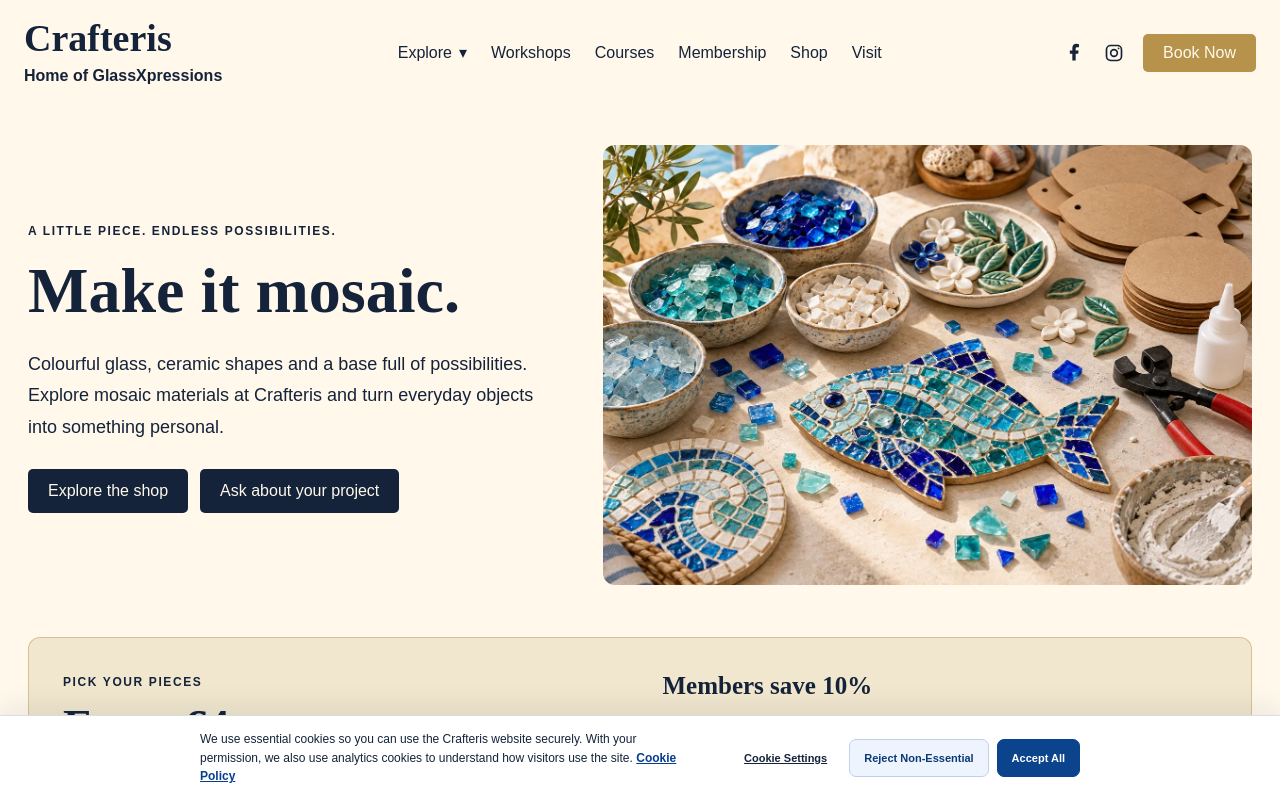
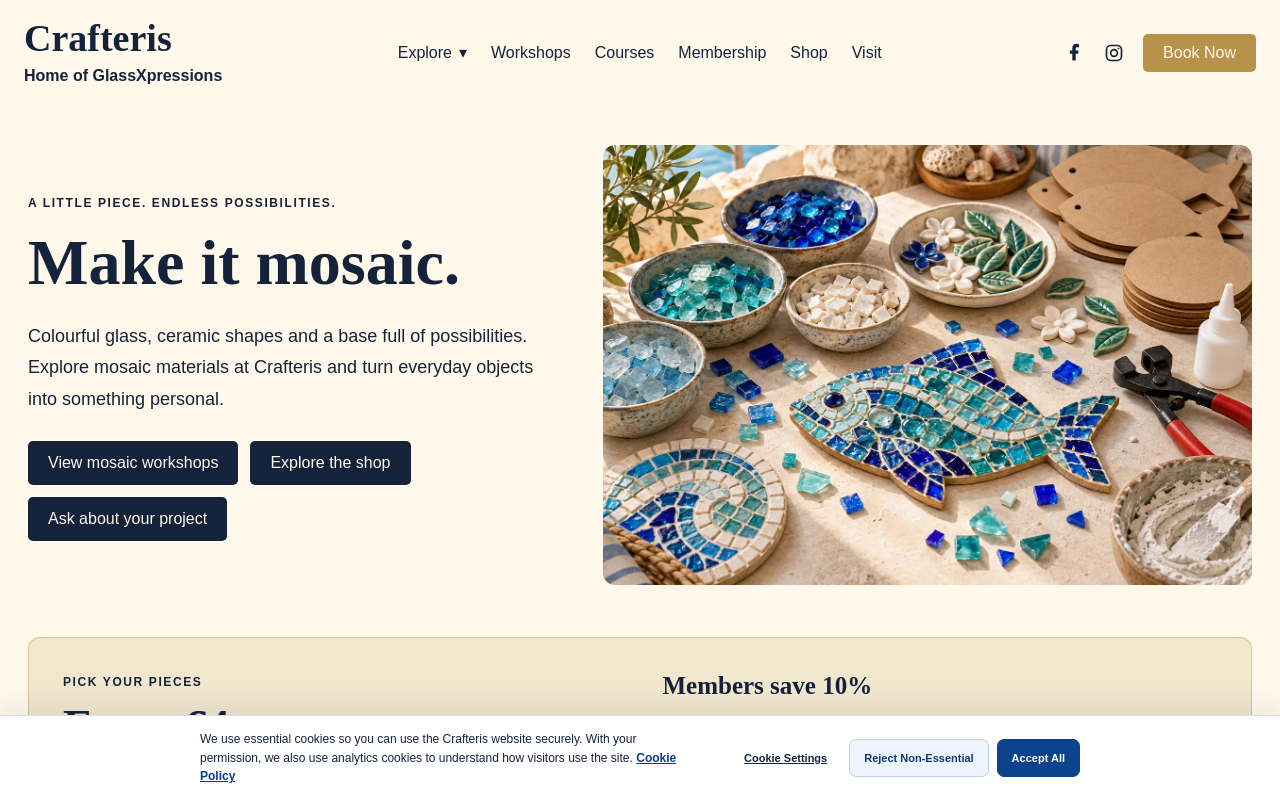
Before and after one commit to guzzep/crafteris-studio-website, a Next.js app: page /mosaic in a window 1280 px wide. Shown: the top 798 px of the page. Built offline with nearby package versions, Linux system fonts and the light colour scheme; no server answers; the database is empty.

Commit message:
Add mosaic workshop shortcuts with category filtering

```diff
--- a/src/app/mosaic/page.tsx
+++ b/src/app/mosaic/page.tsx
@@ -4,10 +4,10 @@ import Footer from "@/components/Footer";
 import styles from "./mosaic.module.css";
 export const metadata = { title: "Mosaic materials, bases & inspiration | Crafteris", description: "Explore 180 mosaic shapes and colours, bases and creative project ideas at Crafteris, home to GlassXpressions. Mosaic pieces from €4 per 100g." };
 export default function Page() { return <><Header /><main className={styles.main}>
-<section className={styles.hero}><div><p className={styles.eyebrow}>A little piece. Endless possibilities.</p><h1>Make it mosaic.</h1><p>Colourful glass, ceramic shapes and a base full of possibilities. Explore mosaic materials at Crafteris and turn everyday objects into something personal.</p><div className={styles.actions}><Link href="/shop">Explore the shop</Link><Link href="/contact">Ask about your project</Link></div></div><figure><img src="/mosaic/mosaic-worktable.webp" alt="Mosaic fish project surrounded by colourful pieces, shaped bases and tools" /></figure></section>
+<section className={styles.hero}><div><p className={styles.eyebrow}>A little piece. Endless possibilities.</p><h1>Make it mosaic.</h1><p>Colourful glass, ceramic shapes and a base full of possibilities. Explore mosaic materials at Crafteris and turn everyday objects into something personal.</p><div className={styles.actions}><Link href="/workshops?category=mosaic">View mosaic workshops</Link><Link href="/shop">Explore the shop</Link><Link href="/contact">Ask about your project</Link></div></div><figure><img src="/mosaic/mosaic-worktable.webp" alt="Mosaic fish project surrounded by colourful pieces, shaped bases and tools" /></figure></section>
 <section className={styles.pricing} aria-label="Mosaic prices"><div><p className={styles.eyebrow}>Pick your pieces</p><h2>From €4 <span>per 100g</span></h2><p>Mosaic pieces are sold by weight. Choose the colours and shapes you need for your project.</p></div><div><h3>Members save 10%</h3><p>Existing Crafteris members receive 10% off most shop purchases. You can shop for mosaic materials without a studio membership.</p></div><p className={styles.note}>The starting price applies to mosaic pieces. Prices vary by range; bases, adhesive, grout and tools are priced separately. We’ll confirm your total before you buy, including any discount exclusions.</p></section>
 <section className={styles.section}><p className={styles.eyebrow}>Build your colour palette</p><h2>180 shapes and colours to explore</h2><div className={styles.materials}><img src="/mosaic/mosaic-variety-natural.webp" alt="Colourful glass and ceramic mosaic pieces including leaves, petals, rounds, squares and decorative shapes" /><div><h3>Small pieces. Plenty of character.</h3><p>Explore glass and ceramic mosaic pieces, from squares and rounds to leaves, petals and decorative shapes. Mix colours, finishes and textures to make a design your own.</p><p>Whether you’re starting your first coaster or planning a larger piece, ask us about suitable materials, tools and finishing supplies.</p><Link href="/contact">Check colours and availability →</Link></div></div></section>
 <section className={styles.section}><p className={styles.eyebrow}>Start with a shape</p><h2>A base for your imagination</h2><div className={styles.materials}><figure><img className={styles.basesPhoto} src="/mosaic/bases-selection.webp" alt="A selection of undecorated fish-shaped MDF bases, round bamboo bases and a square base on a craft table" /></figure><div><h3>You choose the shape. Make it your own.</h3><p>Start with a simple round or square base, or try a playful shape. Add your own colours and patterns to create a decorative piece that feels personal.</p><p>Choose your base and mosaic pieces separately, then ask us about suitable adhesive, grout and finishing supplies for your project.</p><Link href="/contact">Ask about bases and availability →</Link></div></div><p className={styles.caption}>Shapes and availability may vary.</p></section>
 <section className={styles.section}><p className={styles.eyebrow}>Imagine the finished piece</p><h2>From loose pieces to something you’ll love</h2><p>Give a mirror a colourful frame, decorate a planter or create a piece for your home. Bring us your idea and we’ll help you choose where to start.</p><div className={styles.inspiration}><figure><img src="/mosaic/mirror-inspiration.webp" alt="Circular mirror decorated with turquoise, cream and ochre mosaic pieces" /><figcaption>A mirror with your own colour story</figcaption></figure><figure><img src="/mosaic/planter-inspiration.webp" alt="Blue and turquoise mosaic planter beside a flower-pattern mosaic coaster" /><figcaption>Planters, coasters and everyday colour</figcaption></figure></div></section>
-<section className={styles.cta}><h2>Let’s piece your next project together.</h2><p>Visit the shop for materials, choose a base, or discover a guided mosaic workshop.</p><div className={styles.actions}><Link href="/contact">Visit or contact us</Link><Link href="/workshops">Explore workshops</Link></div></section>
+<section className={styles.cta}><h2>Let’s piece your next project together.</h2><p>Visit the shop for materials, choose a base, or discover a guided mosaic workshop.</p><div className={styles.actions}><Link href="/contact">Visit or contact us</Link><Link href="/workshops?category=mosaic">View mosaic workshops</Link></div></section>
 </main><Footer /></>; }
--- a/src/app/workshops/page.tsx
+++ b/src/app/workshops/page.tsx
@@ -16,6 +16,11 @@ export default function WorkshopsPage() {
   const supabase = useMemo(() => createClient(), []);
   const [workshops,setWorkshops] = useState<CatalogueWorkshop[]>(workshopCatalogue);
   const [filter,setFilter] = useState("All");
+  useEffect(() => {
+    const category = new URLSearchParams(window.location.search).get("category");
+    const matching = filters.find(name => name.toLowerCase() === category?.toLowerCase());
+    if (matching) setFilter(matching);
+  }, []);
   useEffect(() => {
     let active = true;
     void supabase.from("workshops").select("id,title,slug,category,short_description,description,image_url,duration_minutes,level,base_price,status,sort_order").eq("status","published").order("sort_order").then(({data,error}) => {
```
